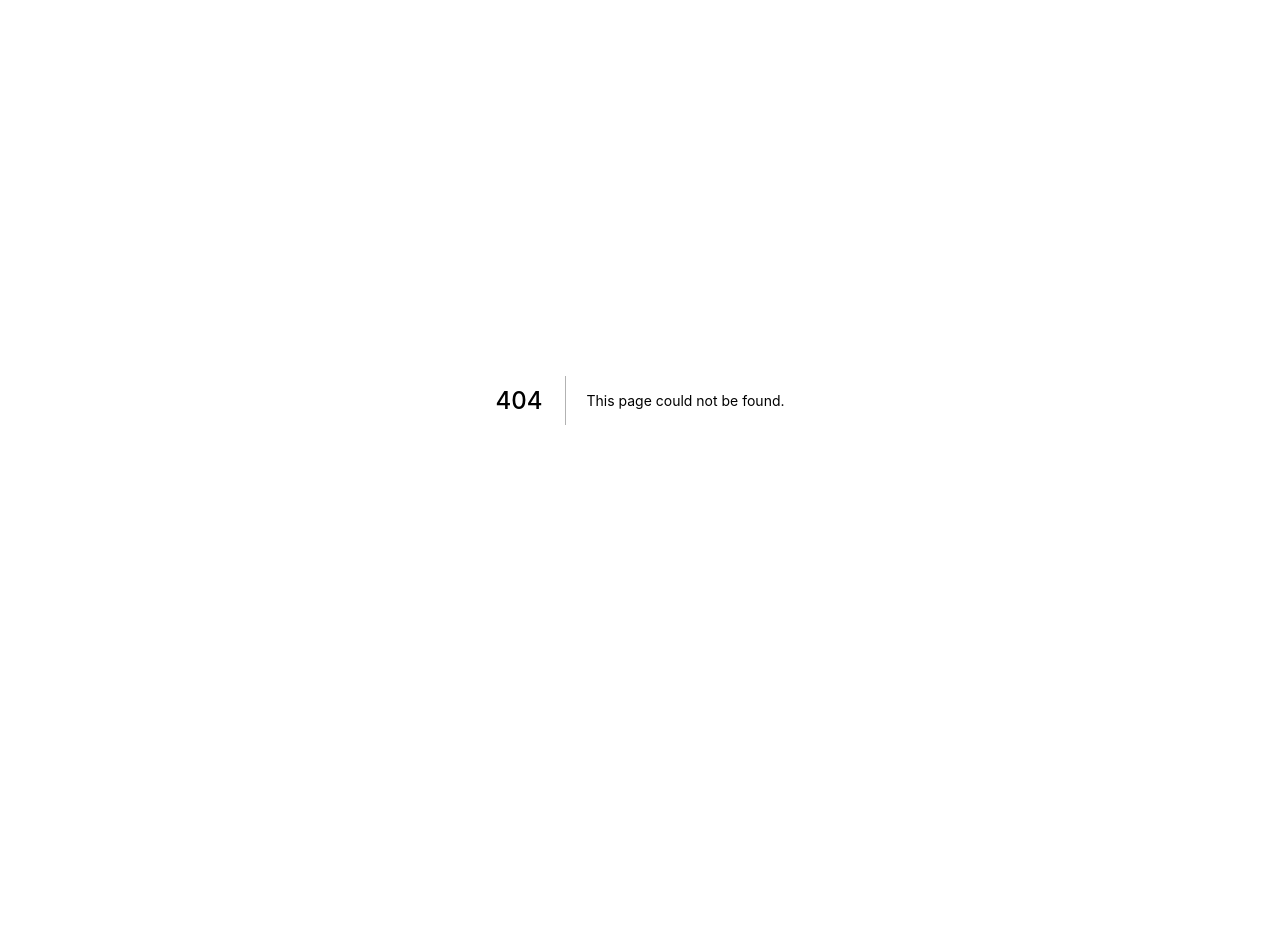
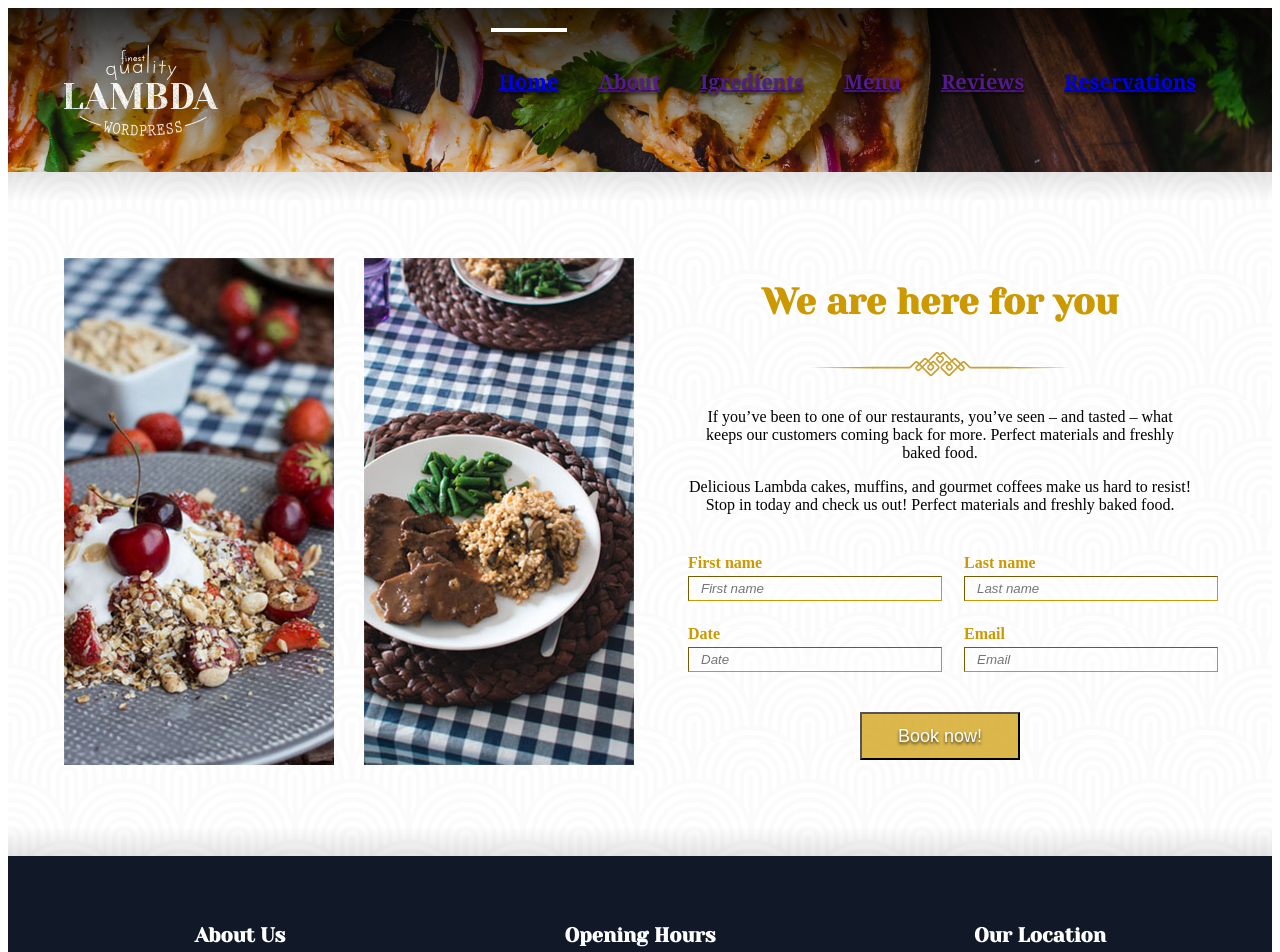
Before and after one commit to alestrunda/restaurant-next, a Next.js app: page /contact in a window 1280 px wide. Before the commit this address had no page. Shown: the top 952 px of the page. Before the commit the page ends 800 px from the top, so only its background shows below. Built offline with nearby package versions, Linux system fonts and the light colour scheme.

Commit message:
add page contact

```diff
--- /dev/null
+++ b/pages/contact.js
@@ -0,0 +1,15 @@
+import Head from "../components/Head";
+import Header from "../components/Header";
+import ContactSection from "../sections/Contact";
+import Footer from "../sections/Footer";
+
+const Contact = () => (
+  <div className="flex flex-col justify-center min-h-screen">
+    <Head />
+    <Header />
+    <ContactSection />
+    <Footer />
+  </div>
+);
+
+export default Contact;
```
